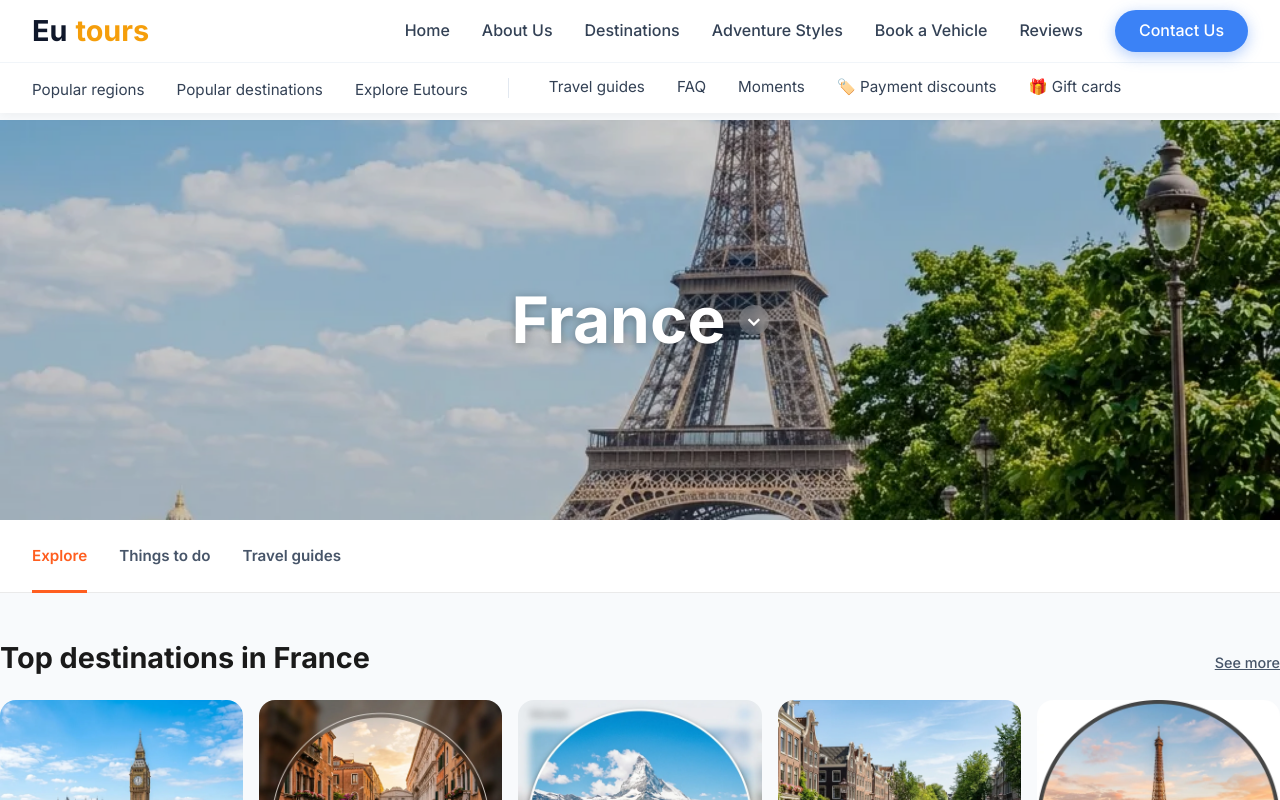
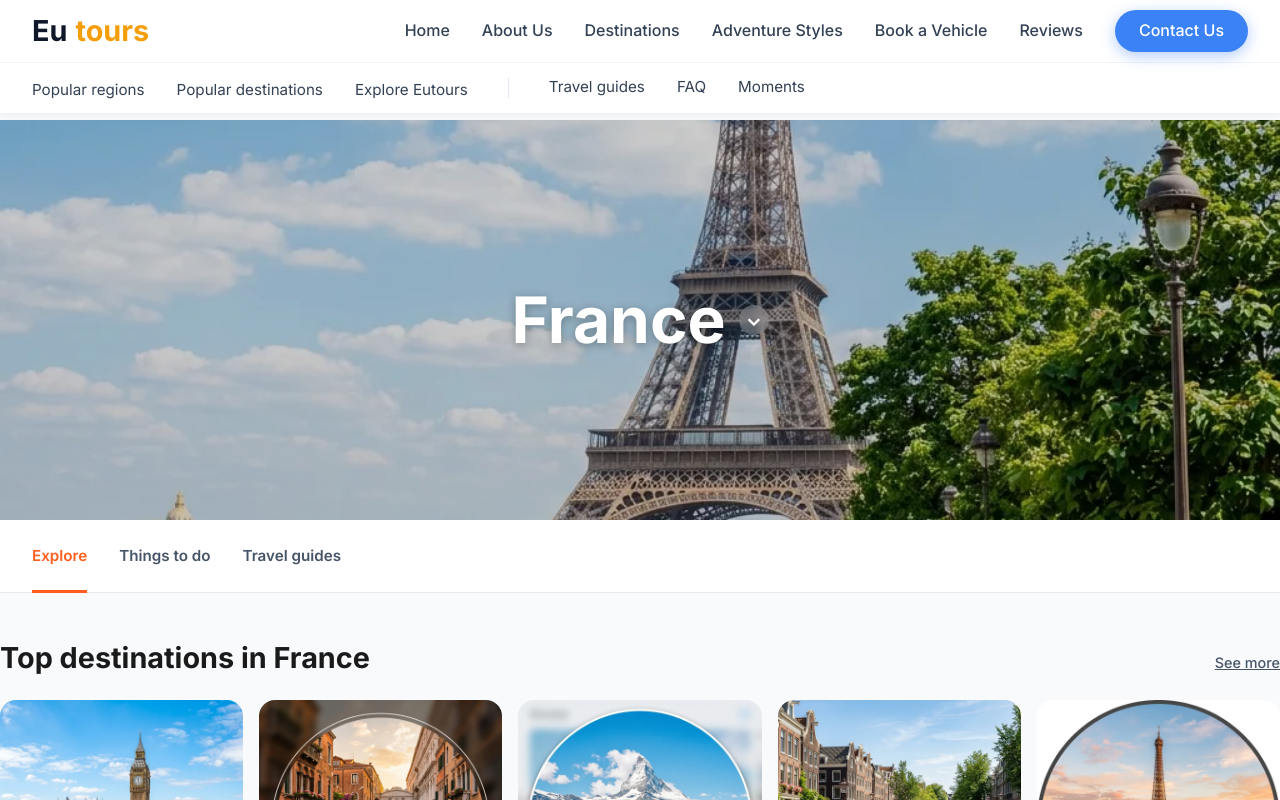
Before and after one commit to AMGRPrabhatha/eutours, a React (Vite) app: page /region/france in a window 1280 px wide. Shown: the top 800 px of the page. Built offline with nearby package versions, Linux system fonts and the light colour scheme.

Commit message:
Remove payment discounts and gift cards from secondary navbar

```diff
--- a/src/components/layout/Header.jsx
+++ b/src/components/layout/Header.jsx
@@ -164,8 +164,6 @@ const Header = () => {
                 <Link to="/travel-guides" className="sub-nav-link">Travel guides</Link>
                 <Link to="/faq" className="sub-nav-link">FAQ</Link>
                 <Link to="/moments" className="sub-nav-link">Moments</Link>
-                <a href="#" className="sub-nav-link">🏷️ Payment discounts</a>
-                <a href="#" className="sub-nav-link">🎁 Gift cards</a>
             </div>
         </div>
     </header>
```
